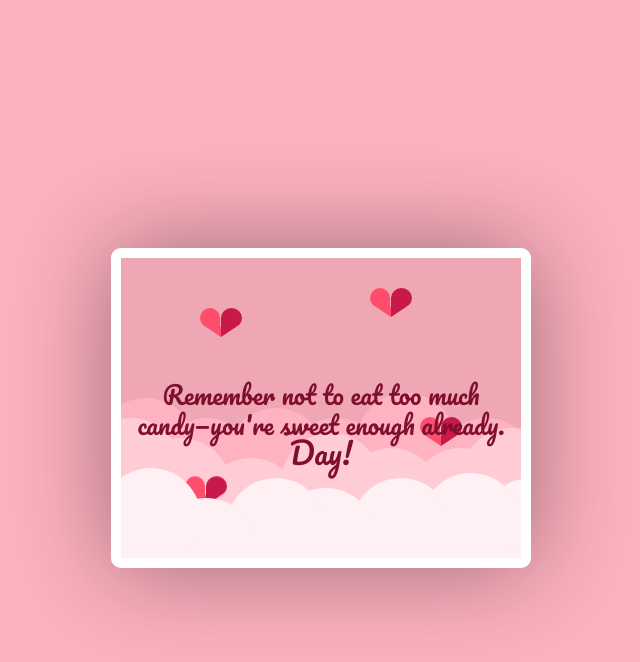
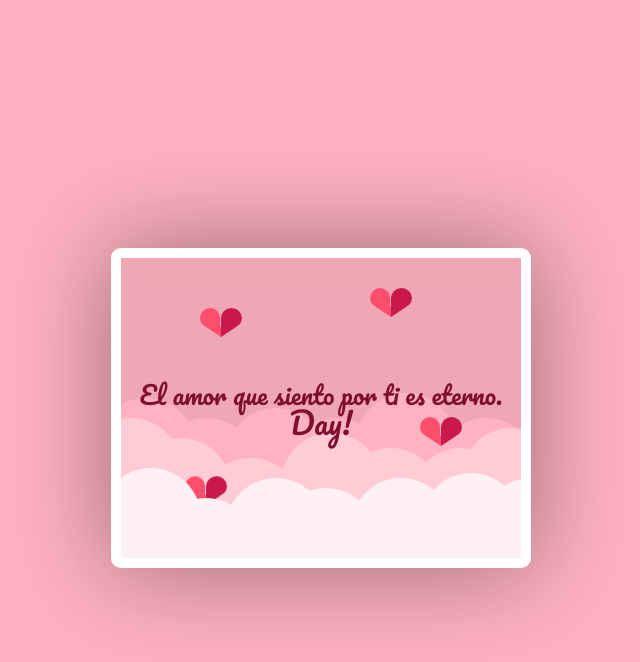
Before and after one commit to josec211/letter, a plain HTML site: page index.html in a window 1280 px wide. In both pictures the pointer is over the element 640 px from the left and 408 px from the top of the page. Shown: the whole page, without its empty margins (319-959 px from the left). Drawn offline with Linux system fonts and the light colour scheme.

Commit message:
Update style.css

```diff
--- a/style.css
+++ b/style.css
@@ -226,6 +226,6 @@ body {
 }
 
 .text:hover:before {
-  content: "Remember not to eat too much candy—you're sweet enough already.";
+  content: "El amor que siento por ti es eterno.";
   font-size: 25px;
 }
```
